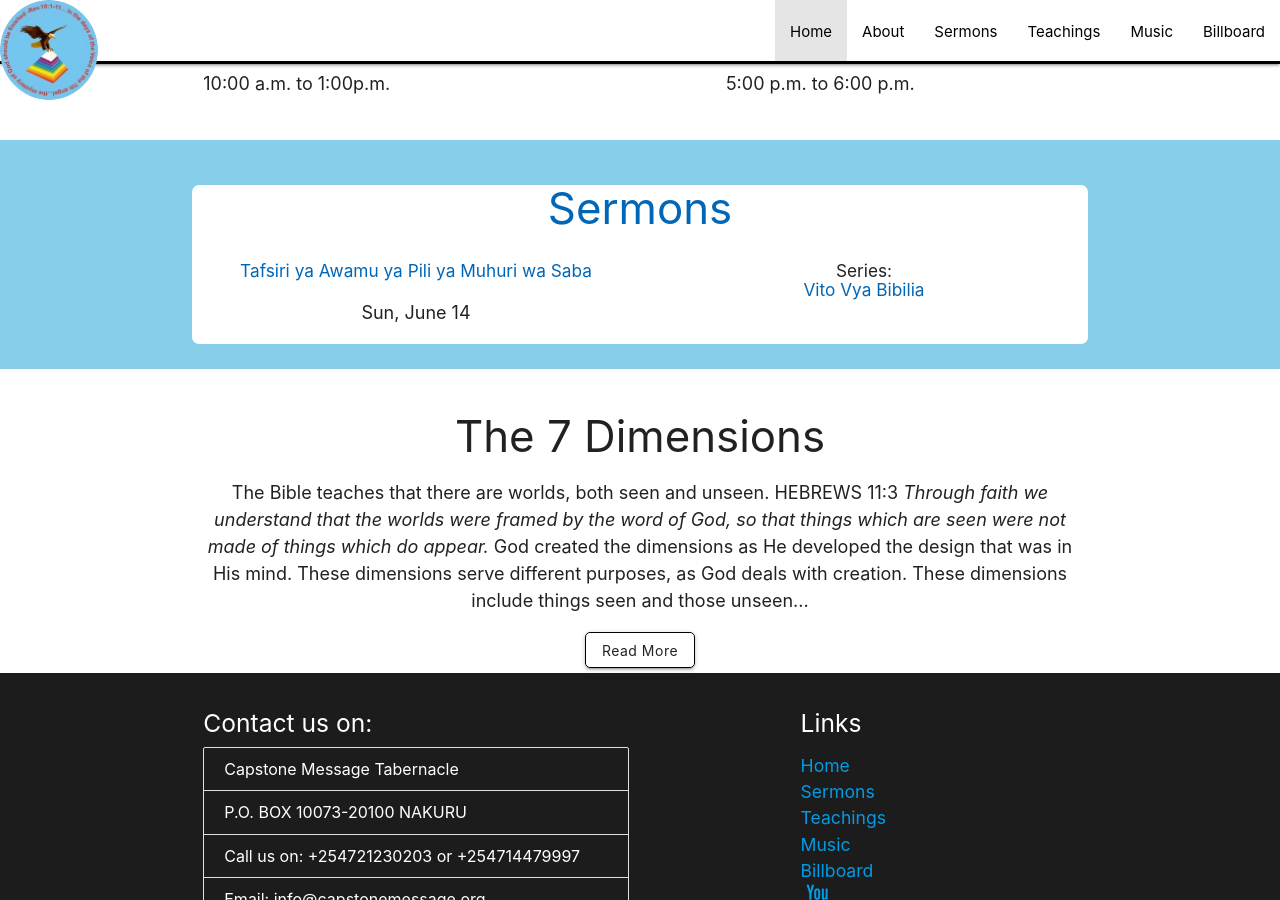
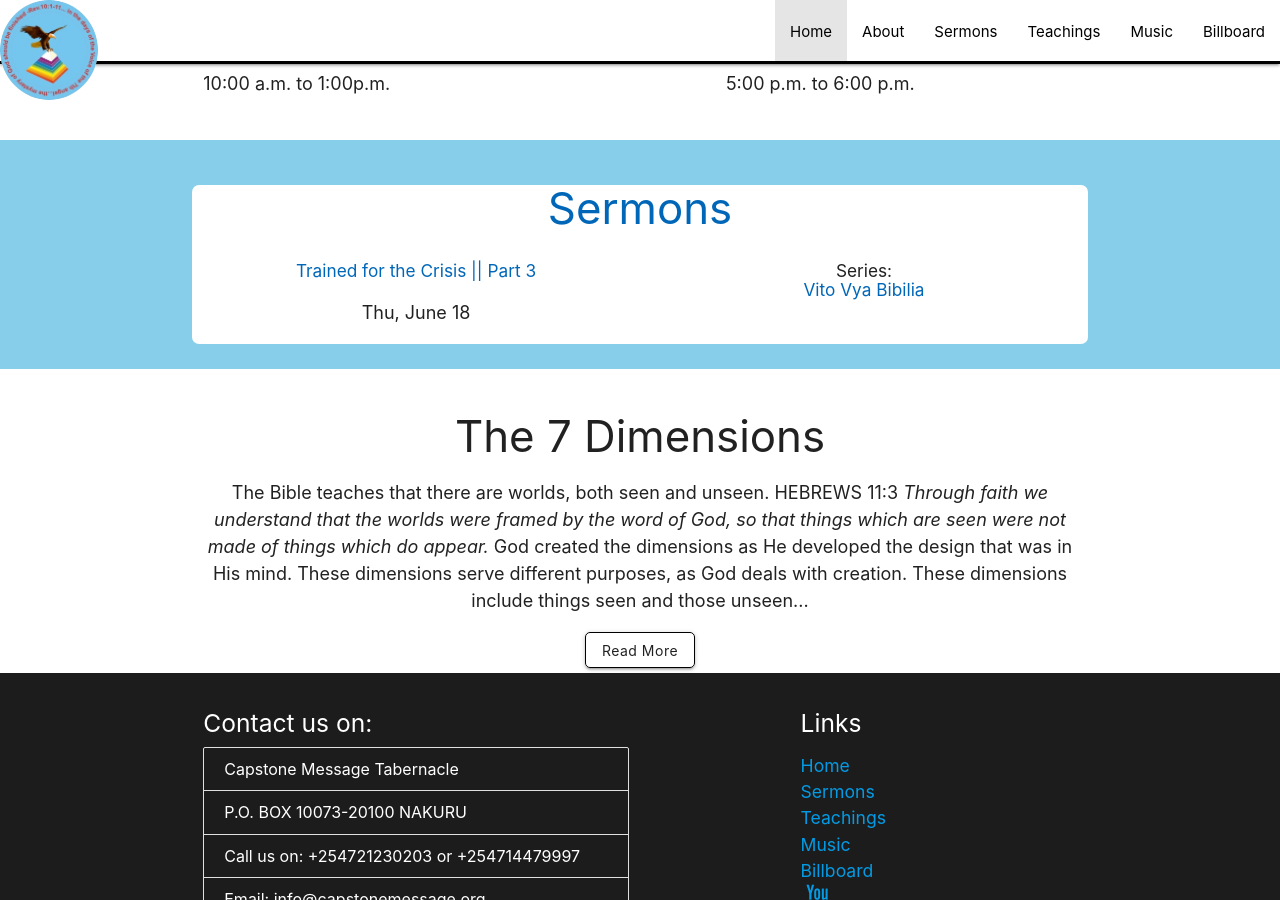
Before and after one commit to njorogetimk/cmt-redisigned, a Jekyll site: the page built from index.html, in a window 1280 px wide and 900 px high, scrolled down 524 px. Built offline with Jekyll 4.4.1, drawn with Linux system fonts in a browser that asks for light colours.

Commit message:
add partial sermon of June 18

```diff
--- a/index.html
+++ b/index.html
@@ -47,10 +47,10 @@ node: "Home"
     <div class="row">
       <div class="col s12 m6">
         <h6 class="center">
-          <a href="sermons/2020/sunday/20-06-14_tafsiri_ya_awamu_ya_pili_ya_muhuri_wa_saba.html"
-            class="dark-link">Tafsiri ya Awamu ya Pili ya Muhuri wa Saba</a>
+          <a href="sermons/2020/thursday/20-06-18_trained_for_the_crisis_part_3_quickening_of_moses.html"
+            class="dark-link">Trained for the Crisis || Part 3</a>
         </h6>
-        <p class="center">{{"June 14 20" | date: "%a, %B %d"}}</p>
+        <p class="center">{{"June 18 20" | date: "%a, %B %d"}}</p>
       </div>
 
       <div class="col s12 m6">
```
Also changed, not shown: sermons/2020/thursday/20-06-18_trained_for_the_crisis_part_3_quickening_of_moses.html (added, +12 -0 lines).
